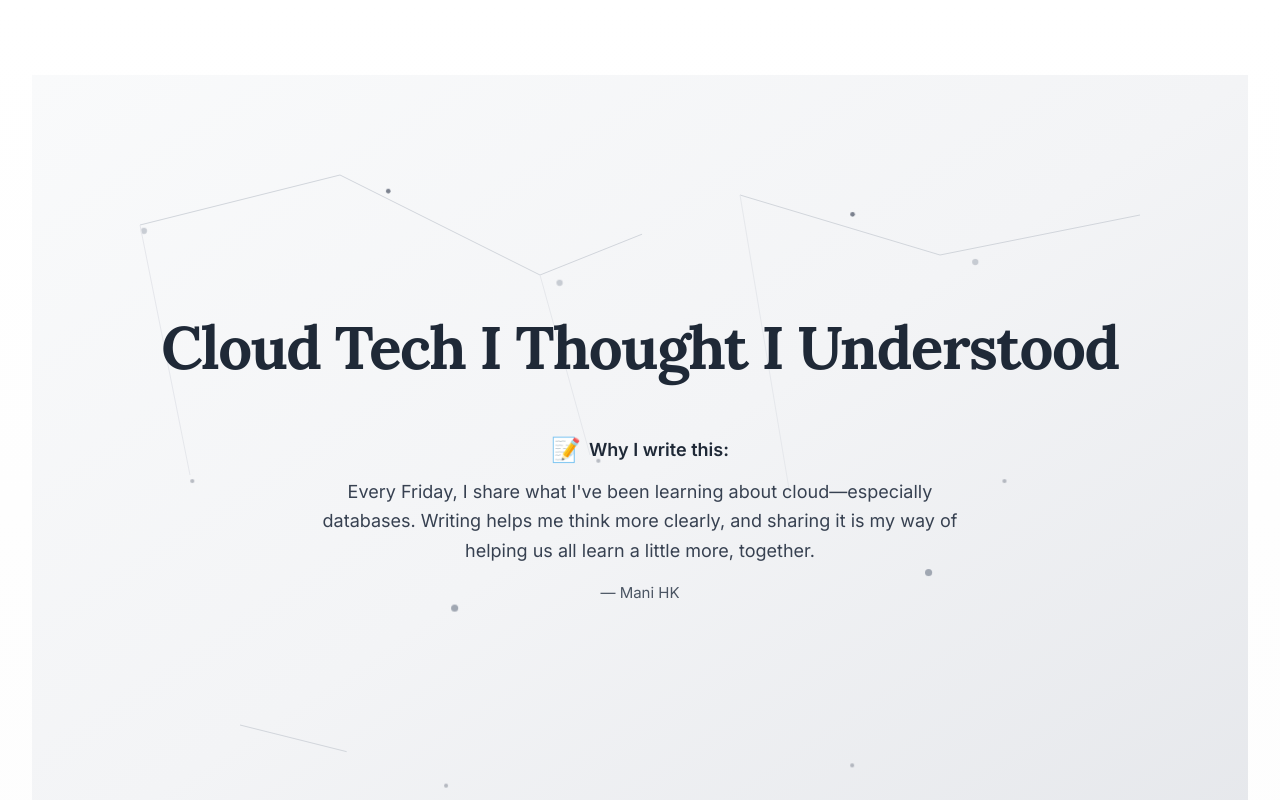
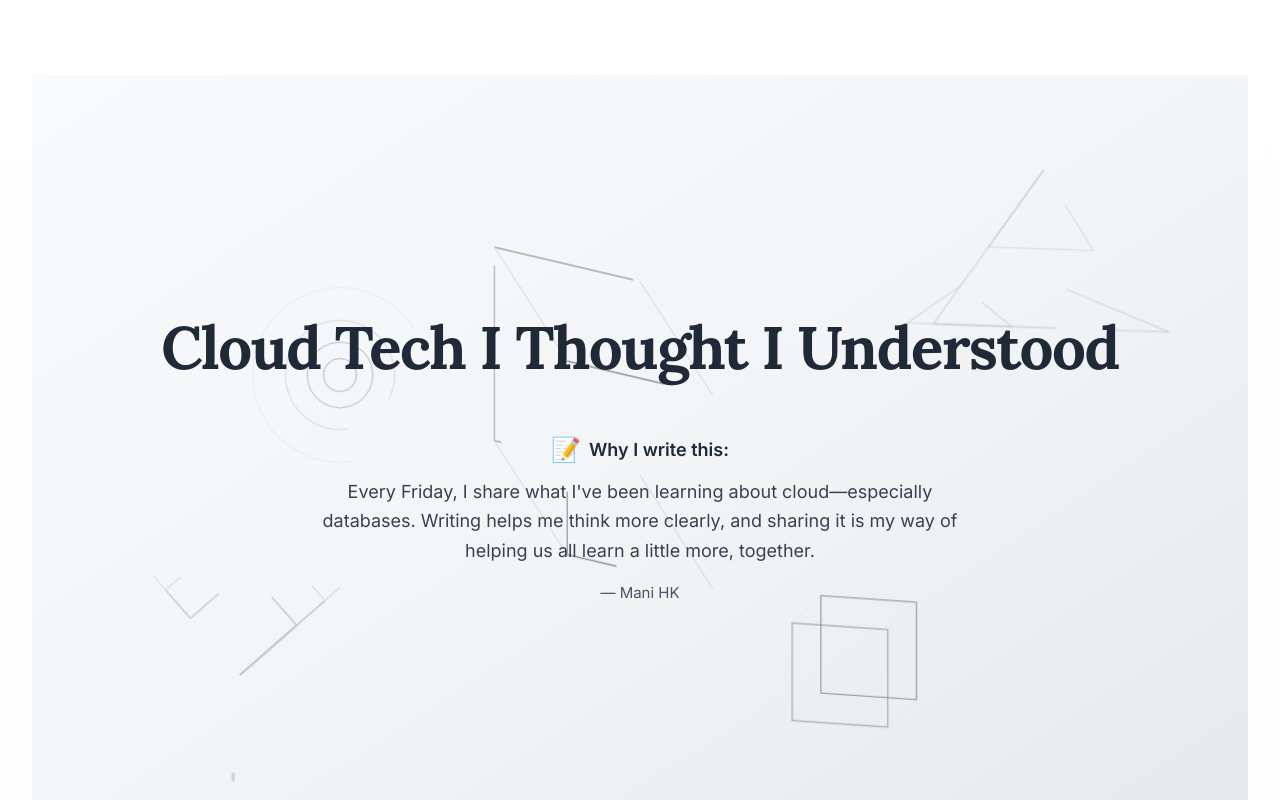
Before and after one commit to manigoogle/databasefutures, a Next.js app: page / in a window 1280 px wide. Shown: the top 800 px of the page. Built offline with nearby package versions, Linux system fonts and the light colour scheme.

Commit message:
feat: add advanced fractal and tesseract animations
Introduce sophisticated 4D and fractal animations for a mathematical background.

#VERCEL_SKIP

Co-authored-by: mani-codes <151899610+manigoogle@users.noreply.github.com>

```diff
--- a/app/page.tsx
+++ b/app/page.tsx
@@ -6,281 +6,305 @@ export default async function HomePage() {
 
   return (
     <>
-      {/* Full-width Hero Section with light grey gradient and line animations */}
+      {/* Full-width Hero Section with light grey gradient and fractal/tesseract animations */}
       <section
         id="home-hero-banner"
         className="min-h-screen w-full flex flex-col justify-center
              bg-gradient-to-br from-gray-50 via-gray-100 to-gray-200
              relative overflow-hidden -translate-y-[75px]"
       >
-        {/* Animated Line Network Background */}
+        {/* Animated Fractal and Tesseract Background */}
         <div className="absolute inset-0 overflow-hidden pointer-events-none">
-          {/* SVG Line Network */}
+          {/* SVG Fractal and Tesseract Geometry */}
           <svg
             className="absolute inset-0 w-full h-full"
             viewBox="0 0 1200 800"
             fill="none"
             xmlns="http://www.w3.org/2000/svg"
           >
-            {/* Network nodes (dots) */}
+            {/* Tesseract (4D cube projection) - Main structure */}
+            <g className="animate-tesseract-rotate" style={{ transformOrigin: "600px 400px" }}>
+              {/* Outer cube */}
+              <path
+                d="M400,200 L600,200 L600,400 L400,400 Z"
+                stroke="#9CA3AF"
+                strokeWidth="1.5"
+                fill="none"
+                className="animate-tesseract-edge"
+                style={{ animationDelay: "0s" }}
+              />
+              {/* Inner cube */}
+              <path
+                d="M500,300 L700,300 L700,500 L500,500 Z"
+                stroke="#6B7280"
+                strokeWidth="1.5"
+                fill="none"
+                className="animate-tesseract-edge"
+                style={{ animationDelay: "0.5s" }}
+              />
+              {/* Connecting edges (4D projection) */}
+              <path
+                d="M400,200 L500,300"
+                stroke="#D1D5DB"
+                strokeWidth="1"
+                fill="none"
+                className="animate-tesseract-connection"
+                style={{ animationDelay: "1s" }}
+              />
+              <path
+                d="M600,200 L700,300"
+                stroke="#D1D5DB"
+                strokeWidth="1"
+                fill="none"
+                className="animate-tesseract-connection"
+                style={{ animationDelay: "1.2s" }}
+              />
+              <path
+                d="M600,400 L700,500"
+                stroke="#D1D5DB"
+                strokeWidth="1"
+                fill="none"
+                className="animate-tesseract-connection"
+                style={{ animationDelay: "1.4s" }}
+              />
+              <path
+                d="M400,400 L500,500"
+                stroke="#D1D5DB"
+                strokeWidth="1"
+                fill="none"
+                className="animate-tesseract-connection"
+                style={{ animationDelay: "1.6s" }}
+              />
+            </g>
+
+            {/* Fractal Tree Structure - Left side */}
+            <g className="animate-fractal-grow" style={{ transformOrigin: "200px 600px" }}>
+              {/* Main trunk */}
+              <path
+                d="M200,700 L200,600"
+                stroke="#9CA3AF"
+                strokeWidth="3"
+                fill="none"
+                className="animate-fractal-branch"
+                style={{ animationDelay: "0s" }}
+              />
+              {/* First level branches */}
+              <path
+                d="M200,600 L150,550"
+                stroke="#9CA3AF"
+                strokeWidth="2"
+                fill="none"
+                className="animate-fractal-branch"
+                style={{ animationDelay: "0.5s" }}
+              />
+              <path
+                d="M200,600 L250,550"
+                stroke="#9CA3AF"
+                strokeWidth="2"
+                fill="none"
+                className="animate-fractal-branch"
+                style={{ animationDelay: "0.7s" }}
+              />
+              {/* Second level branches */}
+              <path
+                d="M150,550 L125,525"
+                stroke="#B3B8C2"
+                strokeWidth="1.5"
+                fill="none"
+                className="animate-fractal-branch"
+                style={{ animationDelay: "1s" }}
+              />
+              <path
+                d="M150,550 L175,525"
+                stroke="#B3B8C2"
+                strokeWidth="1.5"
+                fill="none"
+                className="animate-fractal-branch"
+                style={{ animationDelay: "1.2s" }}
+              />
+              <path
+                d="M250,550 L225,525"
+                stroke="#B3B8C2"
+                strokeWidth="1.5"
+                fill="none"
+                className="animate-fractal-branch"
+                style={{ animationDelay: "1.4s" }}
+              />
+              <path
+                d="M250,550 L275,525"
+                stroke="#B3B8C2"
+                strokeWidth="1.5"
+                fill="none"
+                className="animate-fractal-branch"
+                style={{ animationDelay: "1.6s" }}
+              />
+              {/* Third level branches */}
+              <path
+                d="M125,525 L112,512"
+                stroke="#D1D5DB"
+                strokeWidth="1"
+                fill="none"
+                className="animate-fractal-branch"
+                style={{ animationDelay: "2s" }}
+              />
+              <path
+                d="M125,525 L138,512"
+                stroke="#D1D5DB"
+                strokeWidth="1"
+                fill="none"
+                className="animate-fractal-branch"
+                style={{ animationDelay: "2.2s" }}
+              />
+              <path
+                d="M275,525 L262,512"
+                stroke="#D1D5DB"
+                strokeWidth="1"
+                fill="none"
+                className="animate-fractal-branch"
+                style={{ animationDelay: "2.4s" }}
+              />
+              <path
+                d="M275,525 L288,512"
+                stroke="#D1D5DB"
+                strokeWidth="1"
+                fill="none"
+                className="animate-fractal-branch"
+                style={{ animationDelay: "2.6s" }}
+              />
+            </g>
+
+            {/* Sierpinski Triangle Fractal - Right side */}
+            <g className="animate-fractal-pulse" style={{ transformOrigin: "1000px 200px" }}>
+              {/* Level 1 - Main triangle */}
+              <path
+                d="M1000,100 L900,250 L1100,250 Z"
+                stroke="#9CA3AF"
+                strokeWidth="1.5"
+                fill="none"
+                className="animate-fractal-triangle"
+                style={{ animationDelay: "0s" }}
+              />
+              {/* Level 2 - Inner triangles */}
+              <path
+                d="M1000,100 L950,175 L1050,175 Z"
+                stroke="#B3B8C2"
+                strokeWidth="1"
+                fill="none"
+                className="animate-fractal-triangle"
+                style={{ animationDelay: "1s" }}
+              />
+              <path
+                d="M925,212.5 L875,250 L975,250 Z"
+                stroke="#B3B8C2"
+                strokeWidth="1"
+                fill="none"
+                className="animate-fractal-triangle"
+                style={{ animationDelay: "1.5s" }}
+              />
+              <path
+                d="M1025,212.5 L1125,250 L1075,250 Z"
+                stroke="#B3B8C2"
+                strokeWidth="1"
+                fill="none"
+                className="animate-fractal-triangle"
+                style={{ animationDelay: "2s" }}
+              />
+            </g>
+
+            {/* Hypercube edges - Additional 4D geometry */}
+            <g className="animate-hypercube-morph" style={{ transformOrigin: "800px 600px" }}>
+              {/* Front face */}
+              <path
+                d="M750,550 L850,550 L850,650 L750,650 Z"
+                stroke="#9CA3AF"
+                strokeWidth="1"
+                fill="none"
+                className="animate-hypercube-face"
+                style={{ animationDelay: "0s" }}
+              />
+              {/* Back face */}
+              <path
+                d="M780,520 L880,520 L880,620 L780,620 Z"
+                stroke="#6B7280"
+                strokeWidth="1"
+                fill="none"
+                className="animate-hypercube-face"
+                style={{ animationDelay: "0.5s" }}
+              />
+              {/* Connecting edges */}
+              <path
+                d="M750,550 L780,520"
+                stroke="#D1D5DB"
+                strokeWidth="0.8"
+                fill="none"
+                className="animate-hypercube-edge"
+              />
+              <path
+                d="M850,550 L880,520"
+                stroke="#D1D5DB"
+                strokeWidth="0.8"
+                fill="none"
+                className="animate-hypercube-edge"
+              />
+              <path
+                d="M850,650 L880,620"
+                stroke="#D1D5DB"
+                strokeWidth="0.8"
+                fill="none"
+                className="animate-hypercube-edge"
+              />
+              <path
+                d="M750,650 L780,620"
+                stroke="#D1D5DB"
+                strokeWidth="0.8"
+                fill="none"
+                className="animate-hypercube-edge"
+              />
+            </g>
+
+            {/* Mandelbrot-inspired recursive patterns */}
+            <g className="animate-mandelbrot-zoom" style={{ transformOrigin: "300px 300px" }}>
               <circle
-              cx="100"
-              cy="150"
-              r="3"
-              fill="#9CA3AF"
-              className="animate-pulse-node"
+                cx="300"
+                cy="300"
+                r="80"
+                stroke="#E5E7EB"
+                strokeWidth="1"
+                fill="none"
+                className="animate-mandelbrot-circle"
                 style={{ animationDelay: "0s" }}
               />
               <circle
                 cx="300"
-              cy="100"
-              r="2"
-              fill="#6B7280"
-              className="animate-pulse-node"
+                cy="300"
+                r="50"
+                stroke="#D1D5DB"
+                strokeWidth="1"
+                fill="none"
+                className="animate-mandelbrot-circle"
                 style={{ animationDelay: "1s" }}
               />
               <circle
-              cx="500"
-              cy="200"
-              r="3"
-              fill="#9CA3AF"
-              className="animate-pulse-node"
+                cx="300"
+                cy="300"
+                r="30"
+                stroke="#B3B8C2"
+                strokeWidth="1"
+                fill="none"
+                className="animate-mandelbrot-circle"
                 style={{ animationDelay: "2s" }}
               />
               <circle
-              cx="700"
-              cy="120"
-              r="2"
-              fill="#6B7280"
-              className="animate-pulse-node"
+                cx="300"
+                cy="300"
+                r="15"
+                stroke="#9CA3AF"
+                strokeWidth="1"
+                fill="none"
+                className="animate-mandelbrot-circle"
                 style={{ animationDelay: "3s" }}
               />
-            <circle
-              cx="900"
-              cy="180"
-              r="3"
-              fill="#9CA3AF"
-              className="animate-pulse-node"
-              style={{ animationDelay: "4s" }}
-            />
-            <circle
-              cx="1100"
-              cy="140"
-              r="2"
-              fill="#6B7280"
-              className="animate-pulse-node"
-              style={{ animationDelay: "5s" }}
-            />
-
-            <circle
-              cx="150"
-              cy="400"
-              r="2"
-              fill="#6B7280"
-              className="animate-pulse-node"
-              style={{ animationDelay: "1.5s" }}
-            />
-            <circle
-              cx="350"
-              cy="450"
-              r="3"
-              fill="#9CA3AF"
-              className="animate-pulse-node"
-              style={{ animationDelay: "2.5s" }}
-            />
-            <circle
-              cx="550"
-              cy="380"
-              r="2"
-              fill="#6B7280"
-              className="animate-pulse-node"
-              style={{ animationDelay: "3.5s" }}
-            />
-            <circle
-              cx="750"
-              cy="420"
-              r="3"
-              fill="#9CA3AF"
-              className="animate-pulse-node"
-              style={{ animationDelay: "4.5s" }}
-            />
-            <circle
-              cx="950"
-              cy="400"
-              r="2"
-              fill="#6B7280"
-              className="animate-pulse-node"
-              style={{ animationDelay: "5.5s" }}
-            />
-
-            <circle
-              cx="200"
-              cy="650"
-              r="3"
-              fill="#9CA3AF"
-              className="animate-pulse-node"
-              style={{ animationDelay: "0.5s" }}
-            />
-            <circle
-              cx="400"
-              cy="700"
-              r="2"
-              fill="#6B7280"
-              className="animate-pulse-node"
-              style={{ animationDelay: "1.5s" }}
-            />
-            <circle
-              cx="600"
-              cy="620"
-              r="3"
-              fill="#9CA3AF"
-              className="animate-pulse-node"
-              style={{ animationDelay: "2.5s" }}
-            />
-            <circle
-              cx="800"
-              cy="680"
-              r="2"
-              fill="#6B7280"
-              className="animate-pulse-node"
-              style={{ animationDelay: "3.5s" }}
-            />
-            <circle
-              cx="1000"
-              cy="640"
-              r="3"
-              fill="#9CA3AF"
-              className="animate-pulse-node"
-              style={{ animationDelay: "4.5s" }}
-            />
-
-            {/* Connecting lines with draw animation */}
-            <path
-              d="M100,150 Q200,125 300,100"
-              stroke="#D1D5DB"
-              strokeWidth="1"
-              fill="none"
-              className="animate-draw-line"
-              style={{ animationDelay: "0s" }}
-            />
-            <path
-              d="M300,100 Q400,150 500,200"
-              stroke="#D1D5DB"
-              strokeWidth="1"
-              fill="none"
-              className="animate-draw-line"
-              style={{ animationDelay: "1s" }}
-            />
-            <path
-              d="M500,200 Q600,160 700,120"
-              stroke="#D1D5DB"
-              strokeWidth="1"
-              fill="none"
-              className="animate-draw-line"
-              style={{ animationDelay: "2s" }}
-            />
-            <path
-              d="M700,120 Q800,150 900,180"
-              stroke="#D1D5DB"
-              strokeWidth="1"
-              fill="none"
-              className="animate-draw-line"
-              style={{ animationDelay: "3s" }}
-            />
-            <path
-              d="M900,180 Q1000,160 1100,140"
-              stroke="#D1D5DB"
-              strokeWidth="1"
-              fill="none"
-              className="animate-draw-line"
-              style={{ animationDelay: "4s" }}
-            />
-
-            {/* Vertical connections */}
-            <path
-              d="M150,400 Q125,275 100,150"
-              stroke="#E5E7EB"
-              strokeWidth="1"
-              fill="none"
-              className="animate-draw-line"
-              style={{ animationDelay: "1.5s" }}
-            />
-            <path
-              d="M350,450 Q325,275 300,100"
-              stroke="#E5E7EB"
-              strokeWidth="1"
-              fill="none"
-              className="animate-draw-line"
-              style={{ animationDelay: "2.5s" }}
-            />
-            <path
-              d="M550,380 Q525,290 500,200"
-              stroke="#E5E7EB"
-              strokeWidth="1"
-              fill="none"
-              className="animate-draw-line"
-              style={{ animationDelay: "3.5s" }}
-            />
-            <path
-              d="M750,420 Q725,270 700,120"
-              stroke="#E5E7EB"
-              strokeWidth="1"
-              fill="none"
-              className="animate-draw-line"
-              style={{ animationDelay: "4.5s" }}
-            />
-
-            {/* Bottom row connections */}
-            <path
-              d="M200,650 Q300,675 400,700"
-              stroke="#D1D5DB"
-              strokeWidth="1"
-              fill="none"
-              className="animate-draw-line"
-              style={{ animationDelay: "5s" }}
-            />
-            <path
-              d="M400,700 Q500,660 600,620"
-              stroke="#D1D5DB"
-              strokeWidth="1"
-              fill="none"
-              className="animate-draw-line"
-              style={{ animationDelay: "6s" }}
-            />
-            <path
-              d="M600,620 Q700,650 800,680"
-              stroke="#D1D5DB"
-              strokeWidth="1"
-              fill="none"
-              className="animate-draw-line"
-              style={{ animationDelay: "7s" }}
-            />
-            <path
-              d="M800,680 Q900,660 1000,640"
-              stroke="#D1D5DB"
-              strokeWidth="1"
-              fill="none"
-              className="animate-draw-line"
-              style={{ animationDelay: "8s" }}
-            />
-
-            {/* Cross connections for complexity */}
-            <path
-              d="M150,400 Q450,300 750,420"
-              stroke="#F3F4F6"
-              strokeWidth="0.5"
-              fill="none"
-              className="animate-draw-line-slow"
-              style={{ animationDelay: "9s" }}
-            />
-            <path
-              d="M350,450 Q650,350 950,400"
-              stroke="#F3F4F6"
-              strokeWidth="0.5"
-              fill="none"
-              className="animate-draw-line-slow"
-              style={{ animationDelay: "10s" }}
-            />
+            </g>
           </svg>
         </div>
 
```
Also changed, not shown: app/globals.css (+193 -26 lines). Lines whose indentation alone changed are shown as unchanged.
